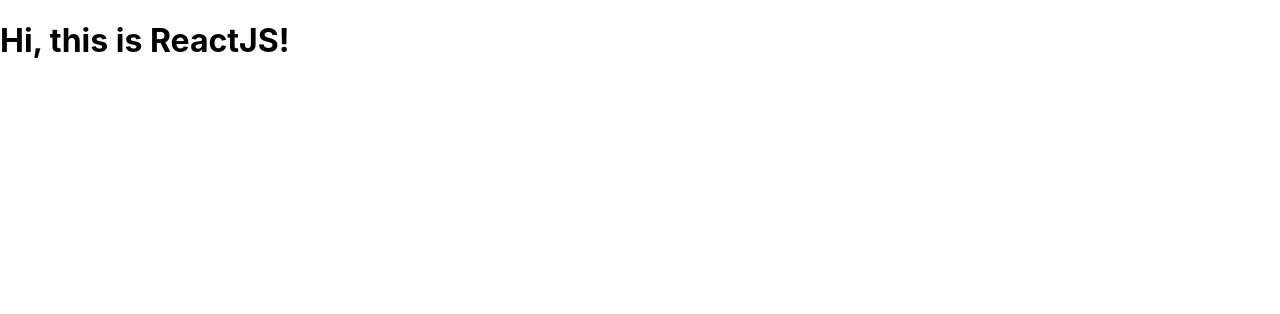
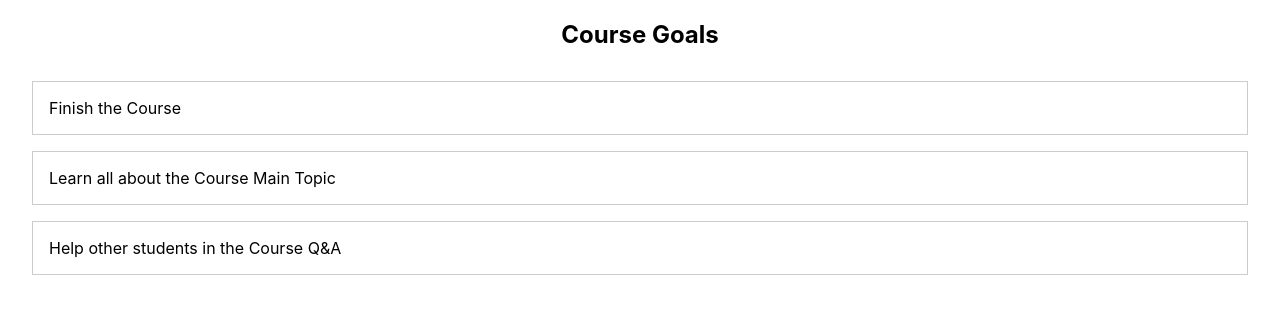
Before and after one commit to devsula50/udemy-max-mern, a React (Create React App) app in the folder section04/: page / in a window 1280 px wide. Shown: the top 314 px of the page. Built offline with nearby package versions, Linux system fonts and the light colour scheme.

Commit message:
working with multiple component

```diff
--- a/section04/src/App.css
+++ b/section04/src/App.css
@@ -1,38 +1,3 @@
-.App {
+.course-goals h2 {
   text-align: center;
 }
-
-.App-logo {
-  height: 40vmin;
-  pointer-events: none;
-}
-
-@media (prefers-reduced-motion: no-preference) {
-  .App-logo {
-    animation: App-logo-spin infinite 20s linear;
-  }
-}
-
-.App-header {
-  background-color: #282c34;
-  min-height: 100vh;
-  display: flex;
-  flex-direction: column;
-  align-items: center;
-  justify-content: center;
-  font-size: calc(10px + 2vmin);
-  color: white;
-}
-
-.App-link {
-  color: #61dafb;
-}
-
-@keyframes App-logo-spin {
-  from {
-    transform: rotate(0deg);
-  }
-  to {
-    transform: rotate(360deg);
-  }
-}
--- a/section04/src/App.js
+++ b/section04/src/App.js
@@ -1,10 +1,12 @@
 import "./App.css";
+import GoalList from "./components/GoalList";
 
 const App = () => {
   return (
-    <h1 title="This works!">
-      Hi, <span>this</span> is ReactJS!
-    </h1>
+    <div className="course-goals">
+      <h2>Course Goals</h2>
+      <GoalList />
+    </div>
   );
 };
 
--- /dev/null
+++ b/section04/src/components/GoalList.css
@@ -0,0 +1,11 @@
+.goal-list {
+  list-style: none;
+  margin: 2rem;
+  padding: 0;
+}
+
+.goal-list li {
+  margin: 1rem 0;
+  border: 1px solid #ccc;
+  padding: 1rem;
+}
--- /dev/null
+++ b/section04/src/components/GoalList.js
@@ -0,0 +1,15 @@
+import React from "react";
+
+import "./GoalList.css";
+
+const GoalList = () => {
+  return (
+    <ul className="goal-list">
+      <li>Finish the Course</li>
+      <li>Learn all about the Course Main Topic</li>
+      <li>Help other students in the Course Q&amp;A</li>
+    </ul>
+  );
+};
+
+export default GoalList;
```
